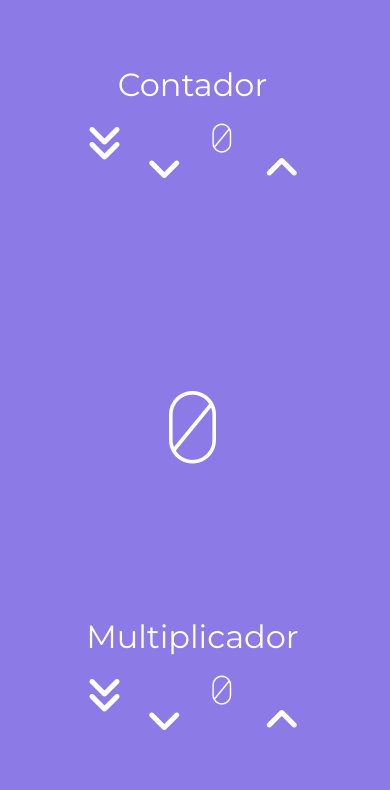
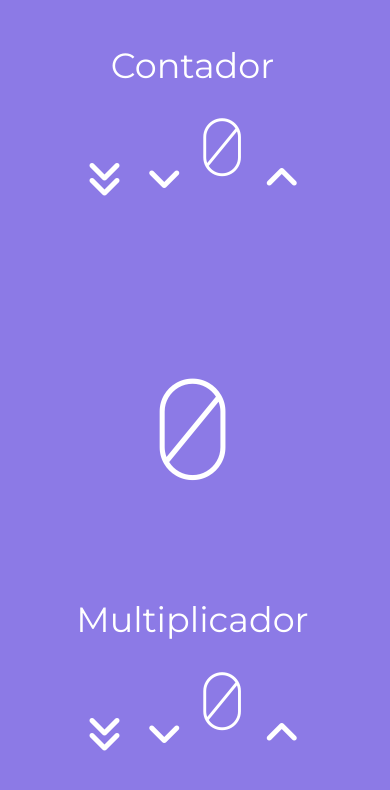
Before and after one commit to AldanaBRZ/counter, a React (Create React App) app: page / in a window 390 px wide. Shown: the top 790 px of the page. Built offline with nearby package versions, Linux system fonts and the light colour scheme.

Commit message:
Font size changed, media queries added

```diff
--- a/src/App.css
+++ b/src/App.css
@@ -14,6 +14,7 @@ body {
   text-align: center;
   justify-content: center;
   align-items: center;
+  font-size: 100px;
 }
 
 .App {
@@ -37,13 +38,18 @@ body {
 
 h1 {
   height: 100%;
+  font-size: 100px;
   font-family: 'Major Mono Display', monospace;
+}
+
+h2 {
+  font-size: 60px;
 }
 
 .btn {
   margin: 20px 0;
   background-color: transparent;
-  font-size: 40px;
+  font-size: 100px;
   color: white;
 }
 
@@ -57,5 +63,23 @@ h1 {
 }
 
 #main-display {
-  font-size: 100px;
+  font-size: 200px;
 }
+
+@media only screen and (max-width: 768px) {
+  #main-display {
+    font-size: 140px;
+  }
+
+  .btn {
+    font-size: 40px;
+  }
+
+  h1 {
+    font-size: 80px;
+  }
+
+  h2 {
+    font-size: 35px;
+  }
+}
```
